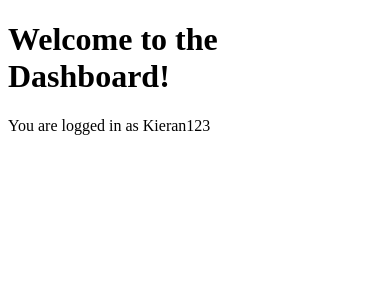
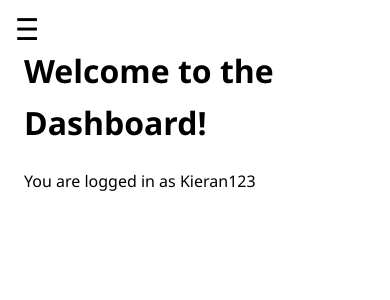
Before and after one commit to KieMerr17/lms_wayve, a Django app: page /dashboard/ in a window 390 px wide. Shown: the top 300 px of the page. Run offline with Django 4.2, Linux system fonts and the light colour scheme; a user stored in the database is signed in.

Commit message:
add basic sidebar and animation to dashboard

```diff
--- a/static/css/styles.css
+++ b/static/css/styles.css
@@ -132,3 +132,78 @@ body {
 .submit-btn:hover {
     background-color: #0061b1;
 }
+
+
+
+/*-----------------------------------  Sidebar Styles  -----------------------------------*/
+
+.sidebar {
+    height: 100vh;
+    width: 250px;
+    position: fixed;
+    top: 0;
+    left: 0;
+    background-color: #333;
+    overflow-x: hidden;
+    transition: 0.3s;
+}
+
+.sidebar-content {
+    padding-top: 60px;
+}
+
+.sidebar a {
+    padding: 15px;
+    text-decoration: none;
+    font-size: 18px;
+    color: white;
+    display: block;
+    transition: 0.3s;
+    width: 200px;
+    margin-left: 10px;
+}
+
+.sidebar a:hover {
+    background-color: #575757;
+}
+
+.main-content {
+    margin-left: 250px;
+    padding: 16px;
+    transition: margin-left 0.3s;
+}
+
+/* Burger menu styles for responsiveness */
+.burger-menu {
+    display: none;
+    font-size: 30px;
+    cursor: pointer;
+    position: absolute;
+    top: 5px;
+    left: 15px;
+}
+
+/* Responsive styles */
+@media screen and (max-width: 768px) {
+    .sidebar {
+        width: 0;
+        transition: width 0.3s;
+    }
+
+    .main-content {
+        margin-left: 0;
+    }
+
+    .burger-menu {
+        display: block;
+    }
+}
+
+/* Open sidebar in responsive mode */
+.open-sidebar {
+    width: 250px !important;
+}
+
+.main-content.shifted {
+    margin-left: 250px !important;
+}
--- /dev/null
+++ b/static/js/dashboard_script.js
@@ -0,0 +1,16 @@
+function toggleSidebar() {
+    var sidebar = document.getElementById("sidebar");
+    var content = document.getElementById("main-content");
+    var burgerMenu = document.getElementById("toggle-button");
+
+    // Toggle the sidebar width
+    if (sidebar.style.width === "250px") {
+        sidebar.style.width = "0";
+        content.classList.remove("shifted");
+        burgerMenu.style.color = ""; // Reset color of burger menu
+    } else {
+        sidebar.style.width = "250px";
+        burgerMenu.style.color = "white"; // Set color of burger menu to white
+        content.classList.add("shifted");
+    }
+}
--- a/templates/dashboard.html
+++ b/templates/dashboard.html
@@ -1,12 +1,36 @@
+{% load static %}
+
 <!DOCTYPE html>
 <html lang="en">
 <head>
     <meta charset="UTF-8">
     <meta name="viewport" content="width=device-width, initial-scale=1.0">
-    <title>Dashboard</title>
+    <title>Wayve Driver Training</title>
+    <link rel="stylesheet" href="{% static 'css/styles.css' %}" type="text/css">
 </head>
 <body>
-    <h1>Welcome to the Dashboard!</h1>
-    <p>You are logged in as {{ user.username }}</p>
+
+    <!-- Sidebar -->
+    <div id="sidebar" class="sidebar">
+        <div class="sidebar-content">
+            <a href="#">{{ user.username }}</a>
+            <a href="#">QA Reports</a>
+            <a href="#">Training Docs</a>
+            <a href="#">Courses</a>
+        </div>
+    </div>
+
+    <!-- Main content -->
+    <div id="main-content" class="main-content">
+        <!-- Burger menu for small screens -->
+        <span class="burger-menu" id="toggle-button" onclick="toggleSidebar()">&#9776;</span>
+
+        <h1>Welcome to the Dashboard!</h1>
+        <p>You are logged in as {{ user.username }}</p>
+    </div>
+
+    <!-- Link external JS file -->
+    <script src="{% static 'js/dashboard_script.js' %}"></script>
+
 </body>
 </html>
```
Also changed, not shown: db.sqlite3.
